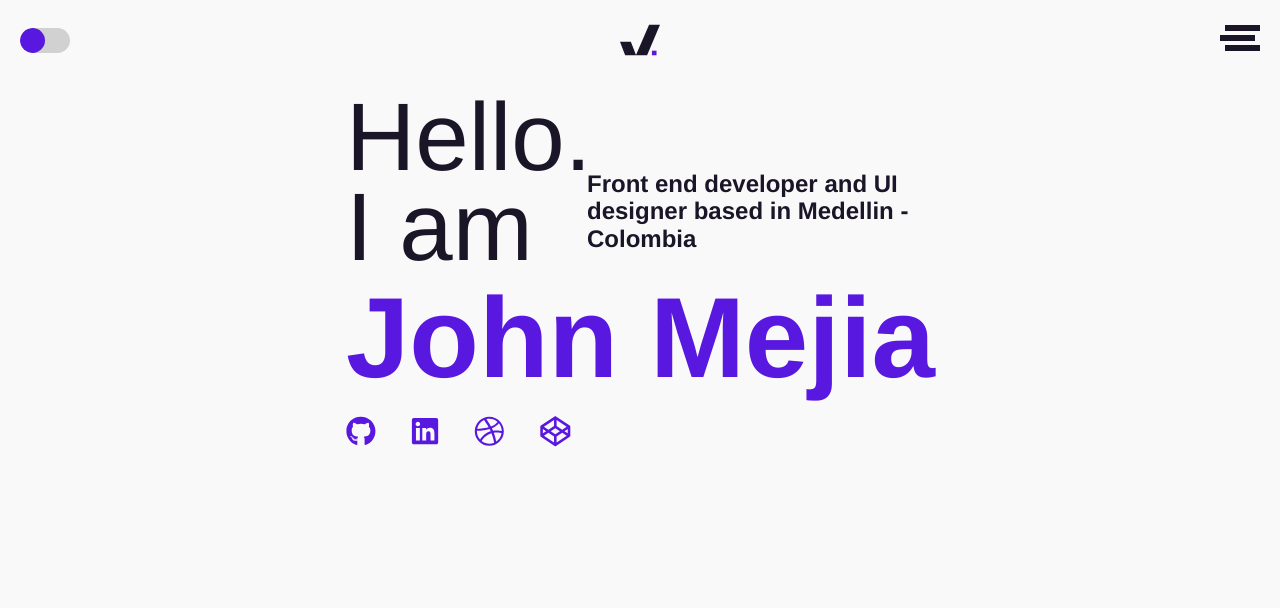
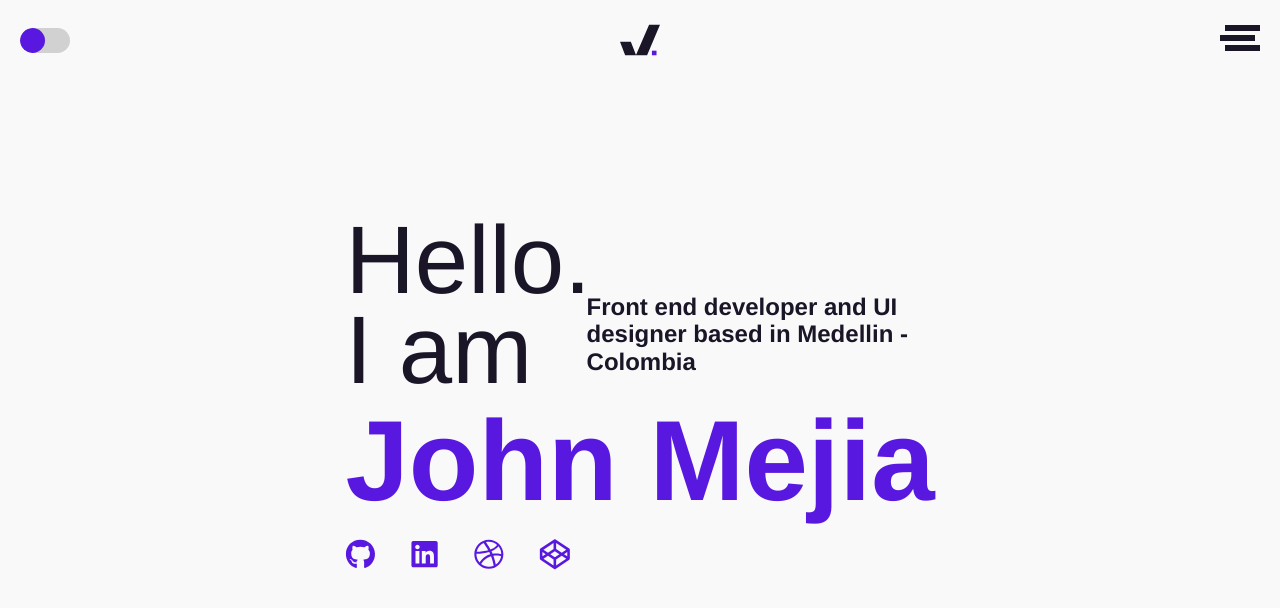
Before and after one commit to jmejia1221/portfolio, a Next.js app: page / in a window 1280 px wide. Shown: the top 608 px of the page. Built offline with nearby package versions, Linux system fonts and the light colour scheme; a web font is replaced by a local one.

Commit message:
Fixed some styles issues

```diff
--- a/components/Nav/Nav.module.scss
+++ b/components/Nav/Nav.module.scss
@@ -59,7 +59,7 @@
     .content {
         .menu {
             .menuList {
-                margin-top: 10rem;
+                margin-top: 0;
             }
         }
     }
--- a/components/UI/Switch/Switch.module.scss
+++ b/components/UI/Switch/Switch.module.scss
@@ -24,6 +24,7 @@
             display: block;
             position: absolute;
             z-index: 1;
+            cursor: pointer;
         }
         &__input {
             position: absolute;
--- a/pages/about/About.module.scss
+++ b/pages/about/About.module.scss
@@ -56,7 +56,6 @@
         .content {
             max-width: 85rem;
             font-size: 1.6rem;
-            padding-top: 10rem;
             position: relative;
             .title {
                 font-weight: 800;
@@ -82,6 +81,14 @@
     .skills {
         font-size: 1.6rem;
         max-width: 80rem;
-        margin: 5rem auto 0;
+        margin: 2rem auto 0;
     }
 }
+
+@media screen and (min-width: 1450px) {
+    .container {
+        .content {
+            padding-top: 10rem;
+        }
+    }
+}
--- a/pages/contact/Contact.module.scss
+++ b/pages/contact/Contact.module.scss
@@ -33,7 +33,7 @@
         max-width: 75%;
         margin: 0 auto;
         .content {
-            margin: 8vw auto;
+            margin: 5vw auto;
             padding-top: 0;
             position: relative;
             .header {
--- a/pages/index.module.scss
+++ b/pages/index.module.scss
@@ -43,10 +43,11 @@
         height: calc(100vh - 8rem);
         .content {
             margin: 0 auto;
-            top: -16.3rem;
             padding-top: 0;
-            transform: scale(1.2);
-            position: relative;
+            top: 50%;
+            left: 50%;
+            transform: translate(-50%, -50%) scale(1.2);
+            position: absolute;
             .header {
                 &__title {
                     font-size: 9.5rem;
--- a/pages/projects/Projects.module.scss
+++ b/pages/projects/Projects.module.scss
@@ -46,3 +46,13 @@
         }
     }
 }
+
+@media screen and (min-width: 700px) {
+    .content {
+        padding-bottom: 5rem;
+        .title {
+            font-size: 5rem;
+            font-weight: 800;
+        }
+    }
+}
```
